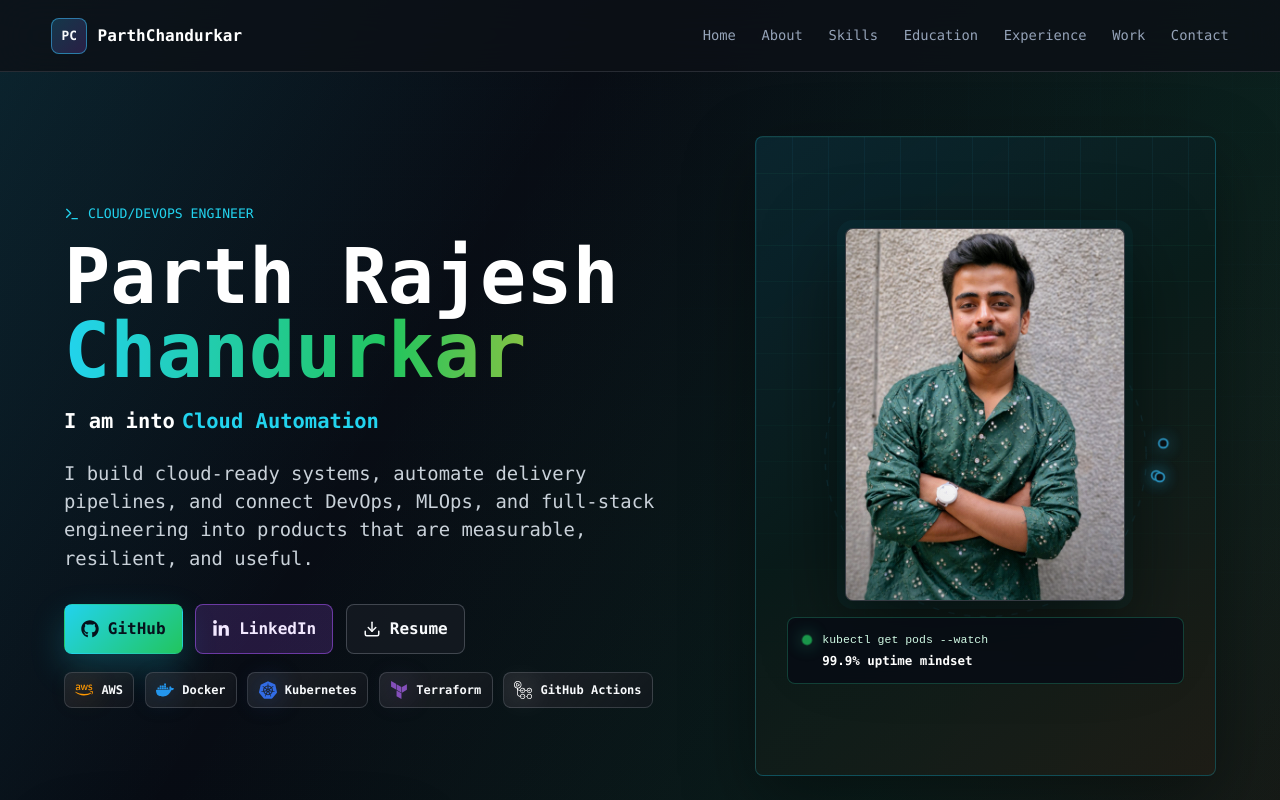
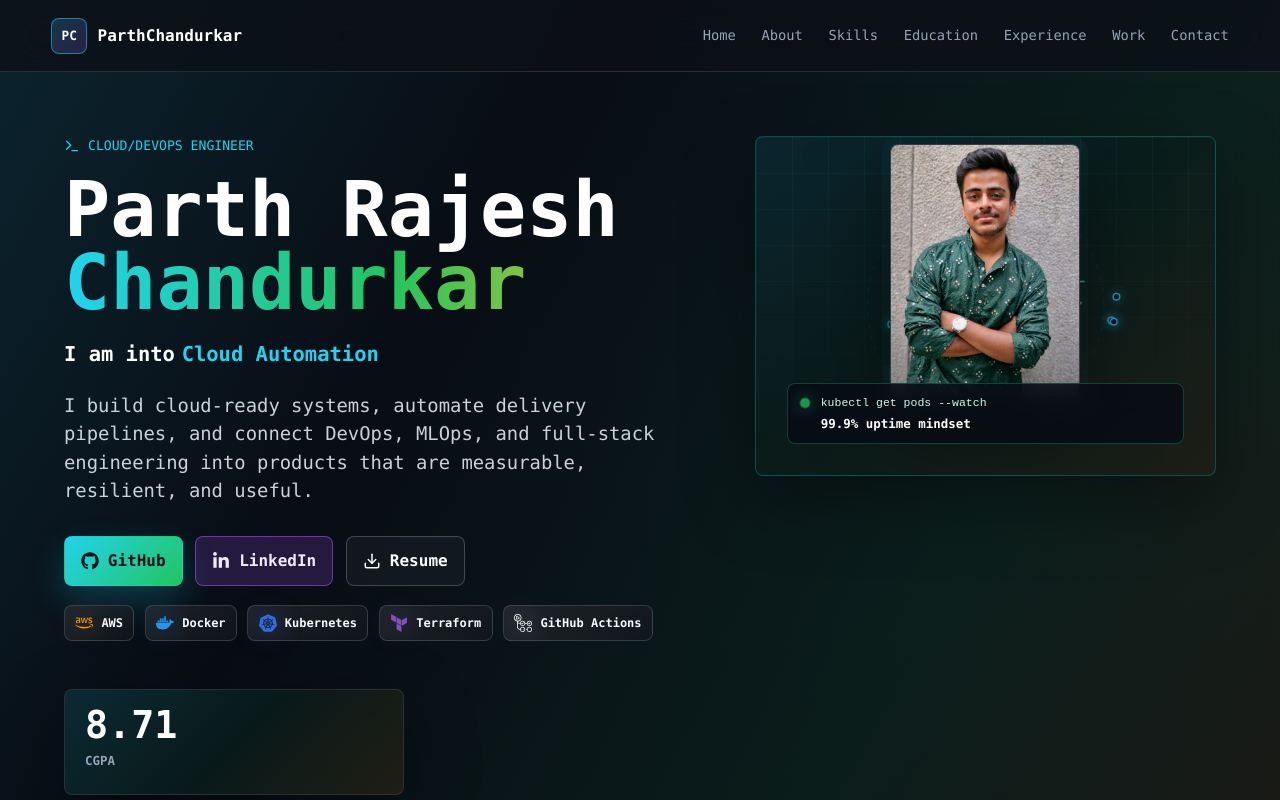
Before and after one commit to ParthrChandurkar/Portfolio-Parth-Chandurkar, a React (Vite) app: page / in a window 1280 px wide. Shown: the top 800 px of the page. Built offline with nearby package versions, Linux system fonts and the light colour scheme.

Commit message:
Align hero portrait card with intro copy

```diff
--- a/src/styles.css
+++ b/src/styles.css
@@ -217,7 +217,7 @@ img {
   z-index: 1;
   display: grid;
   grid-template-columns: minmax(0, 1.06fr) minmax(330px, 0.78fr);
-  align-items: center;
+  align-items: start;
   gap: clamp(2rem, 5vw, 5rem);
 }
 
@@ -227,11 +227,12 @@ img {
 
 .hero-visual-card {
   position: relative;
-  min-height: 640px;
+  min-height: 0;
+  height: clamp(340px, 25vw, 370px);
   display: grid;
   align-content: center;
   place-items: center;
-  gap: 1rem;
+  gap: 0.65rem;
   padding: clamp(1rem, 2.4vw, 2rem);
   border: 1px solid rgba(34, 211, 238, 0.24);
   border-radius: 8px;
@@ -298,7 +299,7 @@ img {
 .profile-frame {
   position: relative;
   z-index: 2;
-  width: clamp(280px, 64%, 380px);
+  width: clamp(190px, 42%, 220px);
   aspect-ratio: 3 / 4;
   border: 1px solid rgba(238, 246, 255, 0.2);
   border-radius: 8px;
@@ -321,8 +322,8 @@ img {
 .hero-photo {
   width: 100%;
   height: 100%;
-  object-fit: contain;
-  object-position: center center;
+  object-fit: cover;
+  object-position: center top;
   filter: saturate(1.08) contrast(1.04) brightness(0.98);
 }
 
@@ -334,7 +335,7 @@ img {
   gap: 0.2rem 0.65rem;
   align-items: center;
   width: min(100%, 400px);
-  padding: 0.8rem 0.9rem;
+  padding: 0.62rem 0.8rem;
   border: 1px solid rgba(52, 211, 153, 0.26);
   border-radius: 8px;
   background: rgba(8, 12, 20, 0.86);
```
